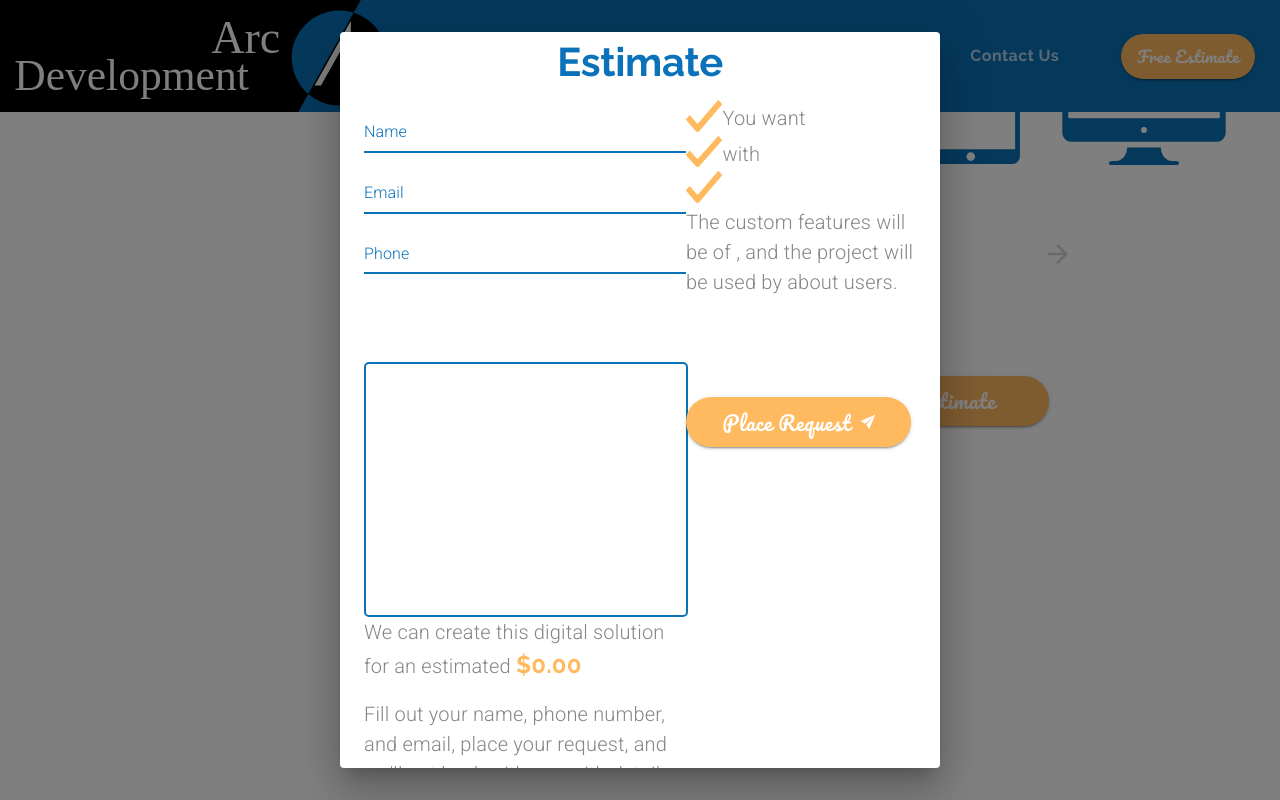
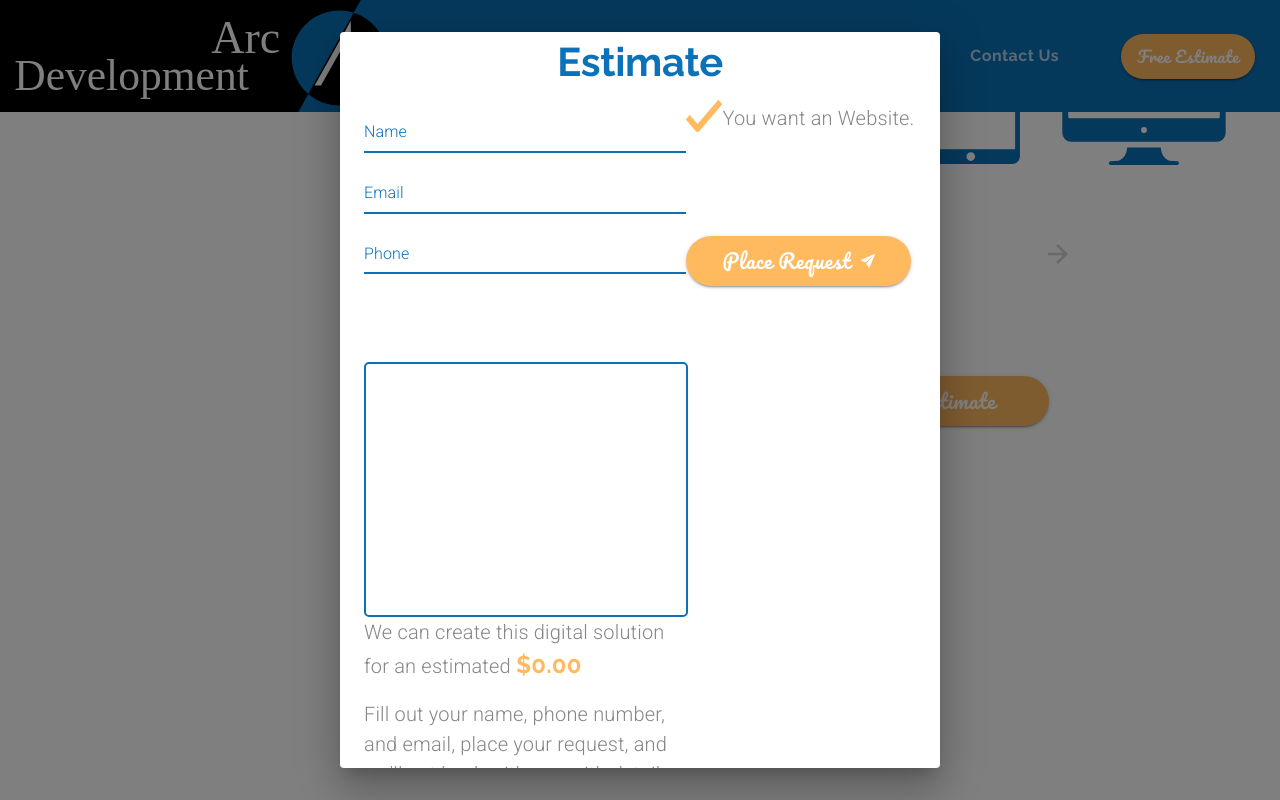
Before and after one commit to seanphenomenon/material-ui-website, a React (Create React App) app: page /estimate in a window 1280 px wide. Both pictures are taken after a click on the button "Get Estimate". Shown: the part 433-1233 px from the top of the page. Built offline with nearby package versions, Linux system fonts and the light colour scheme.

Commit message:
completed client side functionality of estimate page

```diff
--- a/src/components/Estimate.js
+++ b/src/components/Estimate.js
@@ -447,14 +447,29 @@
       case "Custom Software Development": // if we're clicking this section, it will move on to softwareQuestions etc.
         setQuestions(softwareQuestions);
         setService(newSelected.title); // this stores selected service in state for selection review.
+        setPlatforms([]) //makes sure to clear out previous selections.state in these sections
+        setFeatures([]) //makes sure to clear out previous selections/state in these sections
+        setCustomFeatures('') //makes sure to clear out previous selections.state in these sections
+        setCategory('') //makes sure to clear out previous selections/state in these sections
+        setUsers('')//makes sure to clear out previous selections/state in these sections
         break;
       case "iOS/Android App Development":
         setQuestions(softwareQuestions);
         setService(newSelected.title);
+        setPlatforms([]) //makes sure to clear out previous selections.state in these sections at review, when going back to edit previous selections
+        setFeatures([]) //makes sure to clear out previous selections/state in these sections at review, when going back to edit previous selections
+        setCustomFeatures('') //makes sure to clear out previous selections.state in these sections at review, when going back to edit previous selections
+        setCategory('') //makes sure to clear out previous selections/state in these sections at review, when going back to edit previous selections
+        setUsers('')//makes sure to clear out previous selections/state in these sections at review, when going back to edit previous selections
         break;
       case "Website Development":
         setQuestions(websiteQuestions);
         setService(newSelected.title);
+        setPlatforms([]) //makes sure to clear out previous selections.state in these sections at review, when going back to edit previous selections
+        setFeatures([]) //makes sure to clear out previous selections/state in these sections at review, when going back to edit previous selections
+        setCustomFeatures('') //makes sure to clear out previous selections.state in these sections at review, when going back to edit previous selections
+        setCategory('') //makes sure to clear out previous selections/state in these sections at review, when going back to edit previous selections
+        setUsers('')//makes sure to clear out previous selections/state in these sections at review, when going back to edit previous selections
         break;
       default:
         setQuestions(newQuestions); // if we're clicking on anything else, we are just on a regular question. So we set questions, to newQuestions that we have used to toggle the selection.
@@ -568,7 +583,123 @@
       const newCustomFeatures = questions.filter(question => question.title === 'What type of custom features do you expect to need?').map(question => question.options.filter(option => option.selected))[0][0].title
       setCustomFeatures(newCustomFeatures);
     }
+  };
+
+  const getCategory = () => {
+    if (questions.length === 2){
+      const newCategory = questions.filter(question => question.title === 'Which type of website are you wanting?')[0].options.filter(option => option.selected)[0].title
+
+     setCategory(newCategory);
+    }
   }
+
+  const softwareSelection = (
+    <Grid container direction="column">
+    <Grid item container alignItems="center">
+      <Grid item>
+        <img src={check} alt="checkmark" />
+      </Grid>
+      <Grid item>
+        <Typography variant="body1">
+          You want {service}
+          {platforms.length > 0
+            ? ` for ${
+                //if only web application is selected...
+                platforms.indexOf("Web Application") > -1 &&
+                platforms.length === 1
+                  ? //then finish sentence here
+                    "a Web Application."
+                  : //otherwise, if web application and another platform is selected...
+                  platforms.indexOf("Web Application") > -1 &&
+                    platforms.length === 2
+                  ? //then finish the sentence here
+                    `a Web Application and an ${platforms[1]}.`
+                  : //otherwise, if only one platform is selected which isn't web application...
+                  platforms.length === 1
+                  ? //then finish the sentence here
+                    `an ${platforms[0]}`
+                  : //otherwise, if other two options are selected...
+                  platforms.length === 2
+                  ? //then finish the sentence here
+                    "an iOS Application and an Android Application."
+                  : //otherwise if all three are selected...
+                  platforms.length === 3
+                  ? //then finish the sentence here
+                    "a Web Application, an iOS Application, and an Android Application."
+                  : null
+              }`
+            : null}
+        </Typography>
+      </Grid>
+    </Grid>
+    <Grid item container alignItems="center">
+      <Grid item>
+        <img src={check} alt="checkmark" />
+      </Grid>
+      <Grid item>
+        <Typography variant="body1">
+        {"with "}
+          {/* if we have features... */}
+          {features.length > 0
+            ? //...and there's only 1...
+              features.length === 1
+                ? //then end the sentence here
+                `${features[0]}.`
+                : //otherwise, if there are two features...
+              features.length === 2
+                ? //...then end the sentence here
+                `${features[0]} and ${features[1]}.`
+                : //otherwise, if there are three or more features...
+                features
+              //filter out the very last feature...
+              .filter(
+                (feature, index) =>
+                index !== features.length - 1
+              )
+              //and for those features return their name...
+              .map((feature, index) => (
+                <span key={index}>{`${feature}, `}</span>
+              ))
+            : null}
+          {features.length > 0 &&
+            features.length !== 1 &&
+            features.length !== 2
+              ? //...and then finally add the last feature with 'and' in front of it
+              ` and ${features[features.length - 1]}.`
+              : null}
+
+        </Typography>
+      </Grid>
+    </Grid>
+    <Grid item container alignItems="center">
+      <Grid item>
+        <img src={check} alt="checkmark" />
+      </Grid>
+      <Grid item>
+        <Typography variant="body1">
+          The custom features will be of {customFeatures.toLowerCase()}
+          {`, and the project will be used by about ${users} users.`}
+        </Typography>
+      </Grid>
+    </Grid>
+  </Grid>
+  )
+  const websiteSelection = (
+    <Grid container direction="column">
+    <Grid item container alignItems="center">
+      <Grid item>
+        <img src={check} alt="checkmark" />
+      </Grid>
+      <Grid item>
+        <Typography variant='body1'>
+          You want {category === 'Basic' ? 'a Basic Website' : `an ${category} Website.`}
+        </Typography>
+      </Grid>
+    </Grid>
+
+  </Grid>
+  )
+
 
   return (
     <Grid container direction="row">
@@ -714,6 +845,7 @@
               getPlatforms();
               getFeatures();
               getCustomFeatures();
+              getCategory();
             }}
           >
             Get Estimate
@@ -796,95 +928,7 @@
             {/* --------- Checklist Selection Review ---------- */}
             <Grid item container direction="column" md={5}>
               <Grid item>
-                <Grid container direction="column">
-                  <Grid item container alignItems="center">
-                    <Grid item>
-                      <img src={check} alt="checkmark" />
-                    </Grid>
-                    <Grid item>
-                      <Typography variant="body1">
-                        You want {service}
-                        {platforms.length > 0
-                          ? ` for ${
-                              //if only web application is selected...
-                              platforms.indexOf("Web Application") > -1 &&
-                              platforms.length === 1
-                                ? //then finish sentence here
-                                  "a Web Application."
-                                : //otherwise, if web application and another platform is selected...
-                                platforms.indexOf("Web Application") > -1 &&
-                                  platforms.length === 2
-                                ? //then finish the sentence here
-                                  `a Web Application and an ${platforms[1]}.`
-                                : //otherwise, if only one platform is selected which isn't web application...
-                                platforms.length === 1
-                                ? //then finish the sentence here
-                                  `an ${platforms[0]}`
-                                : //otherwise, if other two options are selected...
-                                platforms.length === 2
-                                ? //then finish the sentence here
-                                  "an iOS Application and an Android Application."
-                                : //otherwise if all three are selected...
-                                platforms.length === 3
-                                ? //then finish the sentence here
-                                  "a Web Application, an iOS Application, and an Android Application."
-                                : null
-                            }`
-                          : null}
-                      </Typography>
-                    </Grid>
-                  </Grid>
-                  <Grid item container alignItems="center">
-                    <Grid item>
-                      <img src={check} alt="checkmark" />
-                    </Grid>
-                    <Grid item>
-                      <Typography variant="body1">
-                      {"with "}
-                        {/* if we have features... */}
-                        {features.length > 0
-                          ? //...and there's only 1...
-                            features.length === 1
-                              ? //then end the sentence here
-                              `${features[0]}.`
-                              : //otherwise, if there are two features...
-                            features.length === 2
-                              ? //...then end the sentence here
-                              `${features[0]} and ${features[1]}.`
-                              : //otherwise, if there are three or more features...
-                              features
-                            //filter out the very last feature...
-                            .filter(
-                              (feature, index) =>
-                              index !== features.length - 1
-                            )
-                            //and for those features return their name...
-                            .map((feature, index) => (
-                              <span key={index}>{`${feature}, `}</span>
-                            ))
-                          : null}
-                        {features.length > 0 &&
-                          features.length !== 1 &&
-                          features.length !== 2
-                            ? //...and then finally add the last feature with 'and' in front of it
-                            ` and ${features[features.length - 1]}.`
-                            : null}
-
-                      </Typography>
-                    </Grid>
-                  </Grid>
-                  <Grid item container alignItems="center">
-                    <Grid item>
-                      <img src={check} alt="checkmark" />
-                    </Grid>
-                    <Grid item>
-                      <Typography variant="body1">
-                        The custom features will be of {customFeatures.toLowerCase()}
-                        {`, and the project will be used by about ${users} users.`}
-                      </Typography>
-                    </Grid>
-                  </Grid>
-                </Grid>
+                {questions.length > 2 ? softwareSelection : websiteSelection}
               </Grid>
               <Grid item>
                 <Button variant="contained" className={classes.estimateButton}>
```
